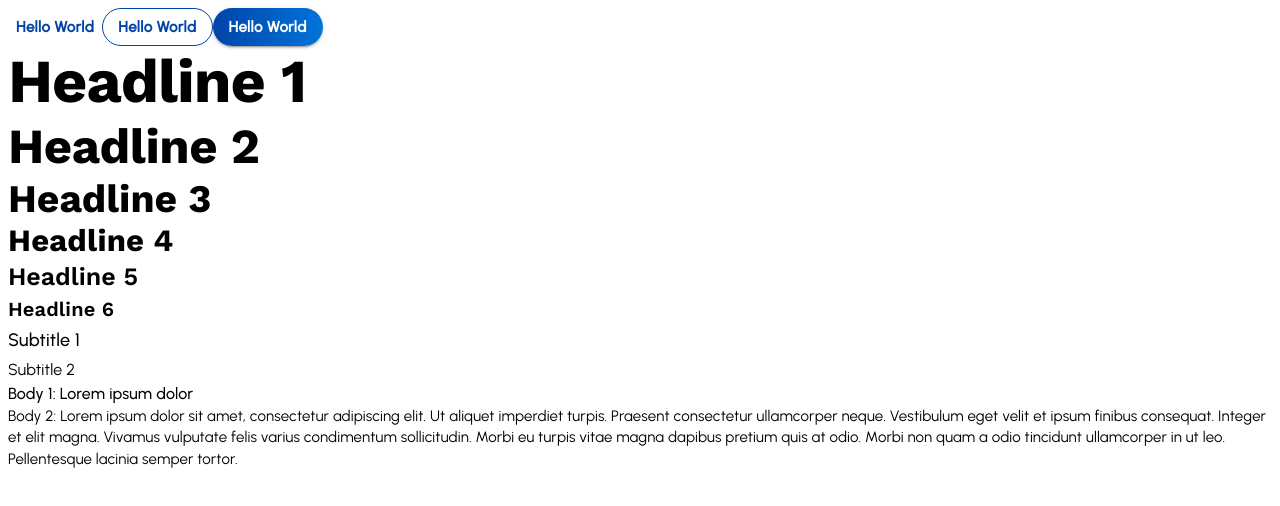
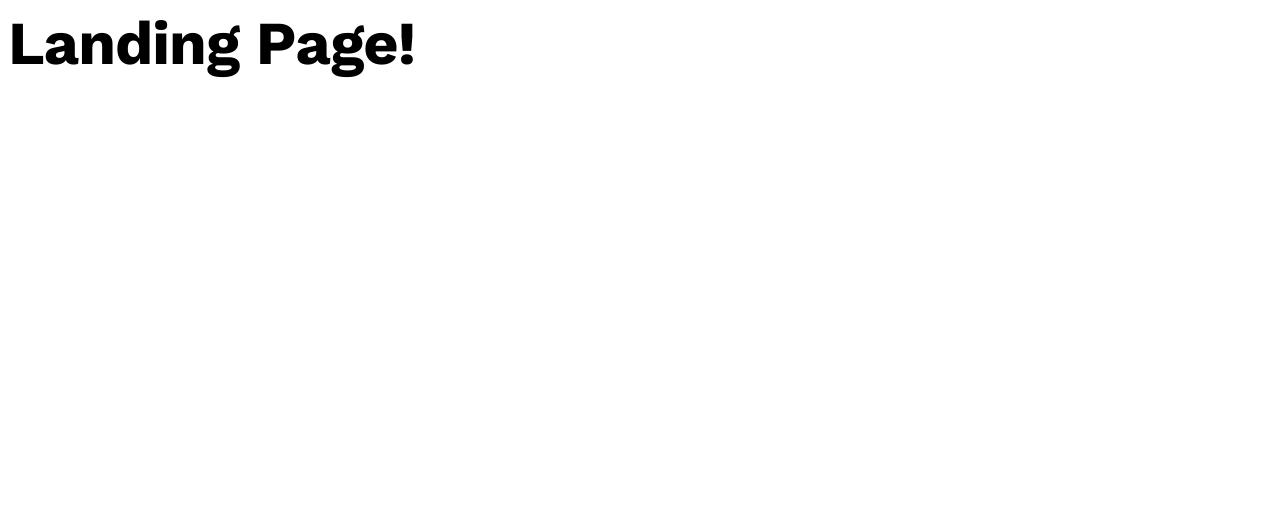
Before and after one commit to Lennoard/DentistasIntegrados, a React (Create React App) app: page / in a window 1280 px wide. Shown: the top 506 px of the page. Built offline with nearby package versions, Linux system fonts and the light colour scheme.

Commit message:
feature: default route

```diff
--- a/package.json
+++ b/package.json
@@ -43,6 +43,8 @@
     "jest": "^27.4.3",
     "jest-resolve": "^27.4.2",
     "jest-watch-typeahead": "^1.0.0",
+    "localforage": "^1.10.0",
+    "match-sorter": "^6.3.1",
     "mini-css-extract-plugin": "^2.4.5",
     "postcss": "^8.4.4",
     "postcss-flexbugs-fixes": "^5.0.2",
@@ -57,12 +59,14 @@
     "react-dev-utils": "^12.0.1",
     "react-dom": "^18.2.0",
     "react-refresh": "^0.11.0",
+    "react-router-dom": "^6.11.1",
     "react-scripts": "^5.0.1",
     "reflect-metadata": "^0.1.13",
     "resolve": "^1.20.0",
     "resolve-url-loader": "^4.0.0",
     "sass-loader": "^12.3.0",
     "semver": "^7.3.5",
+    "sort-by": "^1.2.0",
     "source-map-loader": "^3.0.0",
     "style-loader": "^3.3.1",
     "tailwindcss": "^3.0.2",
--- a/src/App.tsx
+++ b/src/App.tsx
@@ -1,33 +1,14 @@
 import React from "react";
 import "./presentation/css/App.css";
-import {ThemeProvider} from "@mui/material/styles";
-import {appTheme} from "./presentation/theme/theme";
-import {Button, Typography} from "@mui/material";
+import { ThemeProvider } from "@mui/material/styles";
+import { appTheme } from "./presentation/theme/theme";
+import { RouterProvider } from "react-router-dom";
+import { router } from "./router";
 
-function App() {
+function App(): JSX.Element {
   return (
     <ThemeProvider theme={appTheme}>
-      <Button variant="text">Hello World</Button>
-      <Button variant="outlined">Hello World</Button>
-      <Button variant="contained">Hello World</Button>
-
-      <Typography variant="h1">Headline 1</Typography>
-      <Typography variant="h2">Headline 2</Typography>
-      <Typography variant="h3">Headline 3</Typography>
-      <Typography variant="h4">Headline 4</Typography>
-      <Typography variant="h5">Headline 5</Typography>
-      <Typography variant="h6">Headline 6</Typography>
-      <Typography variant="subtitle1">Subtitle 1</Typography>
-      <Typography variant="subtitle2">Subtitle 2</Typography>
-      <Typography variant="body1">Body 1: Lorem ipsum dolor</Typography>
-      <Typography variant="body2">
-        Body 2: Lorem ipsum dolor sit amet, consectetur adipiscing elit. Ut
-        aliquet imperdiet turpis. Praesent consectetur ullamcorper neque.
-        Vestibulum eget velit et ipsum finibus consequat. Integer et elit magna.
-        Vivamus vulputate felis varius condimentum sollicitudin. Morbi eu turpis
-        vitae magna dapibus pretium quis at odio. Morbi non quam a odio
-        tincidunt ullamcorper in ut leo. Pellentesque lacinia semper tortor.
-      </Typography>
+      <RouterProvider router={router} />
     </ThemeProvider>
   );
 }
--- a/src/index.tsx
+++ b/src/index.jsx
@@ -3,9 +3,7 @@ import React from 'react';
 import ReactDOM from 'react-dom/client';
 import App from './App';
 
-const root = ReactDOM.createRoot(
-  document.getElementById('root') as HTMLElement
-);
+const root = ReactDOM.createRoot(document.getElementById('root'));
 root.render(
   <React.StrictMode>
     <App />
--- /dev/null
+++ b/src/presentation/pages/LandingPage/index.tsx
@@ -0,0 +1,10 @@
+import React from "react";
+import { Typography } from "@mui/material";
+
+export default function LandingPage(): JSX.Element {
+  return (
+    <>
+      <Typography variant="h1">Landing Page!</Typography>
+    </>
+  );
+}
--- /dev/null
+++ b/src/presentation/pages/SignIn/index.tsx
@@ -0,0 +1,10 @@
+import React from "react";
+import {Typography} from "@mui/material";
+
+export default function SignIn(): JSX.Element {
+  return (
+    <>
+      <Typography variant="h2">Sign In!</Typography>
+    </>
+  );
+}
--- a/src/presentation/theme/components.ts
+++ b/src/presentation/theme/components.ts
@@ -1,10 +1,6 @@
 import {Components} from "@mui/material/styles/components";
 import {Theme} from "@mui/material/styles/createTheme";
-import {appPallet} from "./pallete";
-import {SimplePaletteColorOptions} from "@mui/material/styles/createPalette";
-
-const primaryMain = (appPallet.primary as SimplePaletteColorOptions).main
-const primaryDark = (appPallet.primary as SimplePaletteColorOptions).dark
+import {primaryDark, primaryMain} from "./pallete";
 
 export const appComponents: Components<Omit<Theme, 'components'>> = {
   MuiButton: {
--- a/src/presentation/theme/pallete.ts
+++ b/src/presentation/theme/pallete.ts
@@ -1,4 +1,4 @@
-import {PaletteOptions} from "@mui/material/styles/createPalette";
+import {PaletteOptions, SimplePaletteColorOptions} from "@mui/material/styles/createPalette";
 
 export const appPallet: PaletteOptions = {
   primary: {
@@ -12,3 +12,11 @@ export const appPallet: PaletteOptions = {
     dark: "#0163C8",
   }
 }
+
+export const primaryMain = (appPallet.primary as SimplePaletteColorOptions).main
+export const primaryDark = (appPallet.primary as SimplePaletteColorOptions).dark
+export const primaryLight = (appPallet.primary as SimplePaletteColorOptions).light
+
+export const secondaryMain = (appPallet.secondary as SimplePaletteColorOptions).main
+export const secondaryDark = (appPallet.secondary as SimplePaletteColorOptions).dark
+export const secondaryLight = (appPallet.secondary as SimplePaletteColorOptions).light
--- /dev/null
+++ b/src/presentation/utils/ToastMessage.ts
@@ -0,0 +1,4 @@
+export default interface ToastMessage {
+  showing: boolean;
+  message: string;
+}
--- /dev/null
+++ b/src/router.jsx
@@ -0,0 +1,15 @@
+import {
+  createBrowserRouter,
+  createRoutesFromElements,
+  Route,
+} from "react-router-dom";
+import SignIn from "./presentation/pages/SignIn";
+import LandingPage from "./presentation/pages/LandingPage";
+
+export const router = createBrowserRouter(
+  createRoutesFromElements(
+    <Route path="/" exact element={<LandingPage />}>
+      <Route path="login" element={<SignIn />} />
+    </Route>
+  )
+);
```
Also changed, not shown: src/presentation/pages/SignIn/signin.css (added, +28 -0 lines), 1 other file (tests, documents, lock files or other folders).
